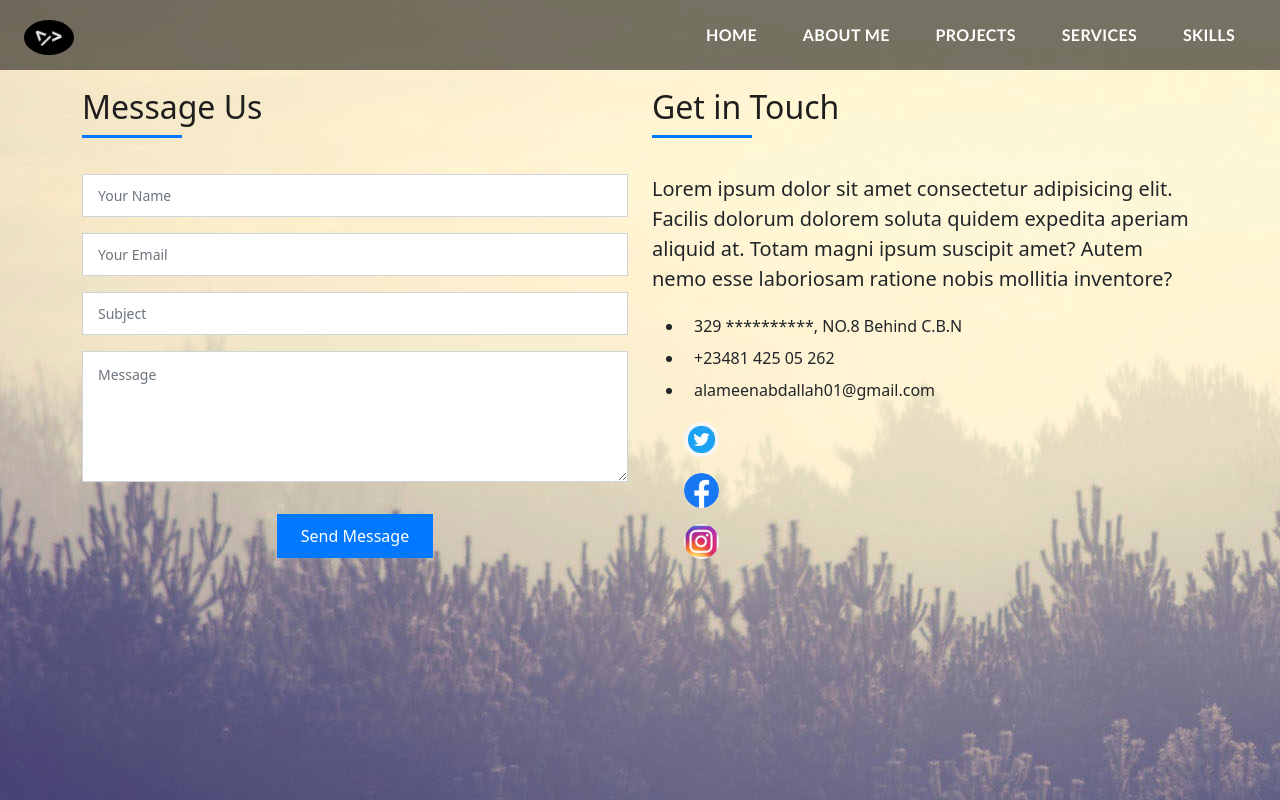
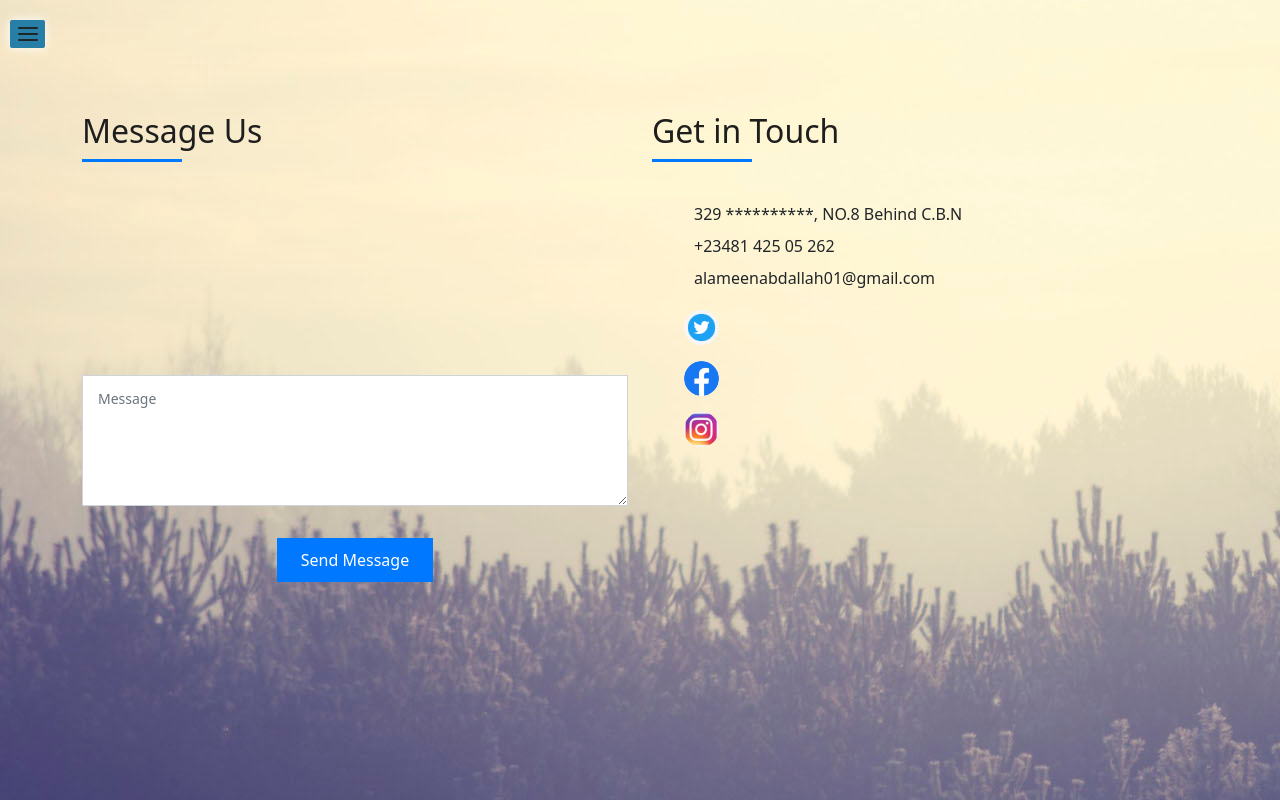
Before and after one commit to alameen709/my-portfolio, a plain HTML site: page contact.html in a window 1280 px wide. Drawn offline with nearby package versions, Linux system fonts and the light colour scheme.

Commit message:
Add files via upload

```diff
--- a/contact.html
+++ b/contact.html
@@ -34,18 +34,26 @@
     <body background="nature.jpg">
       <div id="wrap">
         <nav>
-            <div class="logo">
-              <img src="logo2.jpg" style="width: 50px;">
+          <label>
+            <input type="checkbox">
+            <div class="toggle">
+                <span class="top_line common"></span>
+                <span class="middle_line common"></span>
+                <span class="bottom_line common"></span>
             </div>
+            <div class="slide">
+              <h1> </h1>
               <ul class="nav-menu">
+                <br><br><br>
                 <li class="nav-item active"><a href="index.html">Home</a></li>
                 <li class="nav-item"><a href="about.html">About me</a></li>
                 <li class="nav-item"><a href="project.html">Projects</a></li>
                 <li class="nav-item"><a href="services.html">Services</a></li>
                 <li class="nav-item"><a href="skill.html">Skills</a></li>
               </ul>
+            </div>
+        </label>
       </nav>
-    </div>
     </div>
     <br>
         <div class="container">
@@ -102,12 +110,7 @@
                         </h5>
                       </div>
                       <div class="more-info">
-                        <p class="lead">
-                          Lorem ipsum dolor sit amet consectetur adipisicing elit. Facilis dolorum dolorem soluta quidem
-                          expedita aperiam aliquid at.
-                          Totam magni ipsum suscipit amet? Autem nemo esse laboriosam ratione nobis
-                          mollitia inventore?
-                        </p>
+
                         <ul class="list-ico">
                           <li><span class="bi bi-geo-alt"></span> 329 **********, NO.8 Behind C.B.N</li>
                           <li><span class="bi bi-phone"></span>+23481 425 05 262</li>
--- a/style.css
+++ b/style.css
@@ -36,7 +36,6 @@ a {
     text-decoration: none;
     transition: all 0.5s ease-in-out;
   }
-
   .p-r {
     position: relative;
   }
@@ -94,6 +93,7 @@ h2{
 	color: rgba(255, 255, 255, 0.6);
 	margin-bottom: 30px;
 	font-size: 18px;
+  text-decoration: none;
   }
 
   .hero .btn-get-started {
@@ -107,11 +107,11 @@ h2{
 	text-transform: uppercase;
 	transition: 0.3s;
 	color: #fff;
-	background: var(--color-primary);
+	background: rgba(0, 0, 0, 0.359);
   }
 
   .hero .btn-get-started:hover {
-	background: #2cbc85;
+	background: var(--color-primary);
   }
 
   @media (max-width: 768px) {
@@ -121,20 +121,9 @@ h2{
   }
 
 nav{
-    position: fixed;
-    left: 0;
-    right: 0;
-    top: 0;
-    height: 70px;
-    padding: 0 1.5em;
-    background-color: rgba(0, 0, 0, 0.54);
-    font-family: 'Gill Sans', 'Gill Sans MT', Calibri, 'Trebuchet MS', sans-serif;
+
   }
-  nav .logo{
-    font-size: 1.25em;
-    line-height:70px;
-    color: #fff;
-  }
+
   nav .nav-menu{
     position: absolute;
     right: 1.5em;
@@ -176,7 +165,7 @@ nav{
     bottom: -6px;
     left: 0;
     width: 0;
-    background-color: #fff;
+    background-color: var(--color-primary);
     visibility: hidden;
     transition: all 0.3s ease-in-out 0s;
   }
@@ -186,13 +175,97 @@ nav{
   visibility: visible;
   width: 80%;
   }
+  ul li{
+    list-style: none;
+    }
+    ul li a{
+      color: #fff;
+      font-weight: 500;
+      padding: 5px 0;
+      display: block;
+      text-transform: capitalize;
+      text-decoration: none;
+      transition: 0.2s ease-out;
+    }
+    .logo{
+      width: 60%;
+      position: relative;
+    }
+    .banner{
+    background-color: #4c4645;
+      width: 50%;
+      box-shadow: #6b522a;
+      border-radius: 2%;
+  }
 
-  .nav-item > a:hover,
-
-  .nav-item:focus,
-  .nav-item > li:hover>a {
-  color: #fff;
-  }
+    .slide{
+      height: 100%;
+      width: 180px;
+      position: absolute;
+      background-color: rgba(0,0,0,0.5);
+      transition: 0.5s ease;
+      transform: translateX(-180px);
+    }
+    input{
+      display: none;
+      visibility: hidden;
+      -webkit-appearance: none;
+    }
+    .toggle{
+      position: absolute;
+      height: 28px;
+      width: 35px;
+      top: 20px;
+      left: 10px;
+      z-index: 1;
+      cursor: pointer;
+      border-radius: 2px;
+      background-color:var(--color-primary);
+      box-shadow: 0 0 10px #fff;
+    }
+    .toggle .common{
+      position: absolute;
+      height: 2px;
+      width: 20px;
+      background-color: rgb(30, 39, 39);
+      border-radius: 50px;
+      transition: 0.3s ease;
+    }
+    .toggle .top_line{
+      top: 30%;
+      left: 50%;
+      transform: translate(-50%,-50%);
+    }
+    .toggle .middle_line{
+      top: 50%;
+      left: 50%;
+      transform: translate(-50%,-50%);
+    }
+    .toggle .bottom_line{
+      top: 70%;
+      left: 50%;
+      transform: translate(-50%,-50%);
+    }
+    input:checked ~ .toggle .top_line{
+      left: 2px;
+      top: 14px;
+      width: 25px;
+      transform: rotate(45deg);
+    }
+    input:checked ~ .toggle .bottom_line{
+      left: 2px;
+      top: 14px;
+      width: 25px;
+      transform: rotate(-45deg);
+    }
+    input:checked ~ .toggle .middle_line{
+      opacity: 0;
+      transform: translateX(20px);
+    }
+    input:checked ~ .slide{
+    transform: translateX(0);
+    box-shadow: 0 0 15px rgba(0,0,0,0.5);
+    }
 
   .list-ico {
     line-height: 2;
```
Also changed, not shown: about.html (+19 -24 lines), index.html (+113 -7 lines), project.html (+11 -4 lines), services.html (+11 -3 lines), skill.html (+12 -3 lines). Lines whose indentation alone changed are shown as unchanged.
